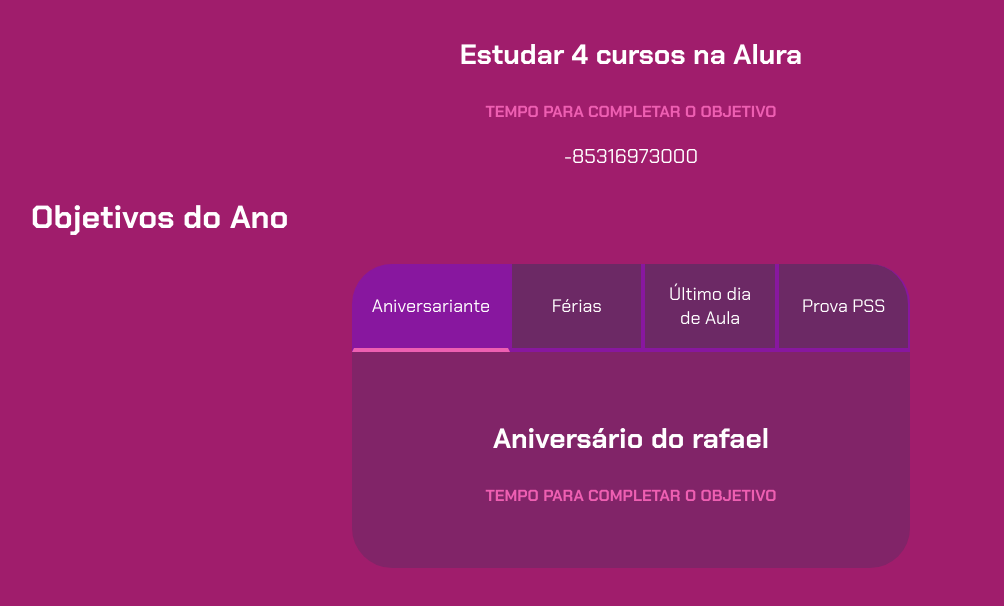
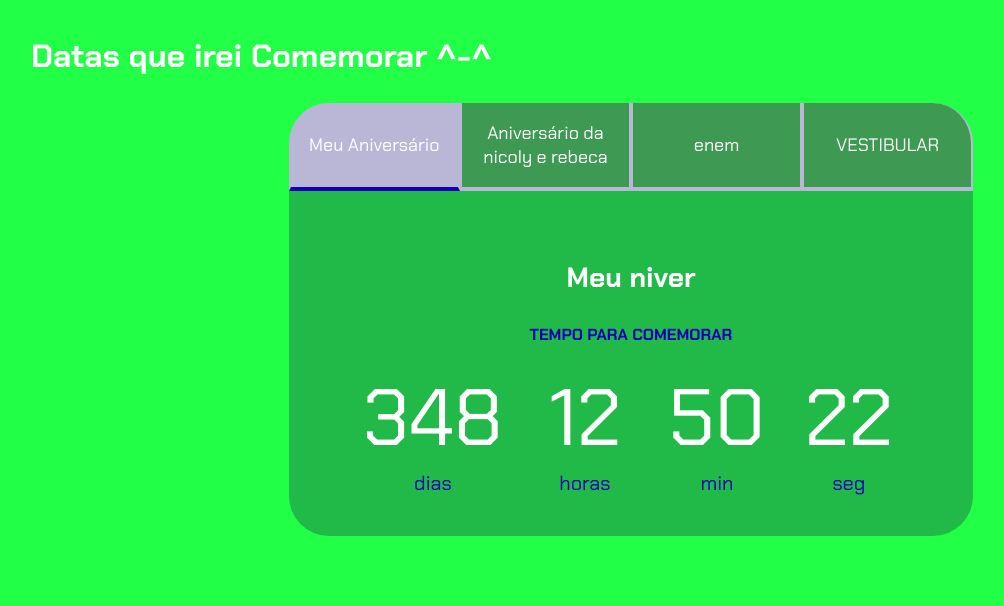
Before and after one commit to Fernandeslv/projeto-de-vida-01, a plain HTML site: page index.html in a window 1280 px wide. Shown: the whole page, without its empty margins (9-1013 px from the left). Drawn offline with Linux system fonts and the light colour scheme.

Commit message:
CORREÇÃO SUPREMA CERTA

```diff
--- a/index.html
+++ b/index.html
@@ -1,78 +1,116 @@
 <!DOCTYPE html>
 <html lang="pt-br">
+
 <head>
     <meta charset="UTF-8">
     <meta name="viewport" content="width=device-width, initial-scale=1.0">
-    <title>Cronômetro para Datas Especiais</title>
+    <title>Meus objetivos do ano</title>
     <link rel="stylesheet" href="style.css">
 </head>
+
 <body>
     <section class="conteudo-principal">
-      <div class="aba-conteudo ativo">
-  <h3 class="aba-conteudo-titulo-principal">Estudar 4 cursos na Alura</h3>
-  <h4 class="aba-conteudo-titulo-secundario">
-    Tempo para completar o objetivo
-  </h4>
-  <div class="contador"></div>
-</div>
-<div class="aba-conteudo">
-  <h3 class="aba-conteudo-titulo-principal">Criar 5 projetos em Javascript</h3>
-  <h4 class="aba-conteudo-titulo-secundario">
-    Tempo para completar o objetivo
-  </h4>
-  <div class="contador"></div>
-</div>
-<div class="aba-conteudo">
-  <h3 class="aba-conteudo-titulo-principal">
-    Criar um portfolio com os meus 3 melhores projetos
-  </h3>
-  <h4 class="aba-conteudo-titulo-secundario">
-    Tempo para completar o objetivo
-  </h4>
-  <div class="contador"></div>
-</div>
-<div class="aba-conteudo">
-  <h3 class="aba-conteudo-titulo-principal">
-    Atualizar meu currículo com os certificados da Alura
-  </h3>
-  <h4 class="aba-conteudo-titulo-secundario">
-    Tempo para completar o objetivo
-  </h4>
-  <div class="contador"></div>
-</div>
-        <h2 class="titulo-principal">Objetivos do Ano</h2>
+        <h2 class="titulo-principal">Datas que irei Comemorar ^-^<span></span></h2>
         <div class="conteudo">
             <div class="botoes">
-            <button class="botao ativo">Aniversariante</button>
-            <button class="botao">Férias</button>
-            <button class="botao">Último dia de Aula</button>
-            <button class="botao">Prova PSS</button>
+                <button class="botao ativo">Meu Aniversário</button>
+                <button class="botao">Aniversário da nicoly e rebeca</button>
+                <button class="botao">enem</button>
+                <button class="botao">VESTIBULAR</button>
             </div>
             <div class="abas-textos">
                 <div class="aba-conteudo ativo">
-                <h3 class="aba-conteudo-titulo-principal">Aniversário do
-                  rafael</h3>
-                <h4 class="aba-conteudo-titulo-secundario">Tempo para completar o objetivo</h4>
-                <div class="contador"></div>
+                    <h3 class="aba-conteudo-titulo-principal">Meu niver</h3>
+                    <h4 class="aba-conteudo-titulo-secundario">Tempo para comemorar</h4>
+                    <div class="contador">
+                        <div class="contador-digito">
+                            <p class="contador-digito-numero" id="dias0"></p>
+                            <p class="contador-digito-texto">dias</p>
+                        </div>
+                        <div class="contador-digito">
+                            <p class="contador-digito-numero" id="horas0"></p>
+                            <p class="contador-digito-texto">horas</p>
+                        </div>
+                        <div class="contador-digito">
+                            <p class="contador-digito-numero" id="min0"></p>
+                            <p class="contador-digito-texto">min</p>
+                        </div>
+                        <div class="contador-digito">
+                            <p class="contador-digito-numero" id="seg0"></p>
+                            <p class="contador-digito-texto">seg</p>
+                        </div>
+                    </div>
                 </div>
                 <div class="aba-conteudo">
-                <h3 class="aba-conteudo-titulo-principal">Férias</h3>
-                <h4 class="aba-conteudo-titulo-secundario">Tempo para completar o objetivo</h4>
-                <div class="contador"></div>
+                    <h3 class="aba-conteudo-titulo-principal">Aniversário do Meu esposo</h3>
+                    <h4 class="aba-conteudo-titulo-secundario">Tempo para comemorar</h4>
+                    <div class="contador">
+                        <div class="contador-digito">
+                            <p class="contador-digito-numero" id="dias1"></p>
+                            <p class="contador-digito-texto">dias</p>
+                        </div>
+                        <div class="contador-digito">
+                            <p class="contador-digito-numero" id="horas1"></p>
+                            <p class="contador-digito-texto">horas</p>
+                        </div>
+                        <div class="contador-digito">
+                            <p class="contador-digito-numero" id="min1"></p>
+                            <p class="contador-digito-texto">min</p>
+                        </div>
+                        <div class="contador-digito">
+                            <p class="contador-digito-numero" id="seg1"></p>
+                            <p class="contador-digito-texto">seg</p>
+                        </div>
+                    </div>
                 </div>
                 <div class="aba-conteudo">
-                <h3 class="aba-conteudo-titulo-principal">Férias de Final de Ano</h3>
-                <h4 class="aba-conteudo-titulo-secundario">Tempo para completar o objetivo</h4>
-                <div class="contador"></div>
+                    <h3 class="aba-conteudo-titulo-principal">Natal</h3>
+                    <h4 class="aba-conteudo-titulo-secundario">Tempo para comemorar</h4>
+                    <div class="contador">
+                        <div class="contador-digito">
+                            <p class="contador-digito-numero" id="dias2"></p>
+                            <p class="contador-digito-texto">dias</p>
+                        </div>
+                        <div class="contador-digito">
+                            <p class="contador-digito-numero" id="horas2"></p>
+                            <p class="contador-digito-texto">horas</p>
+                        </div>
+                        <div class="contador-digito">
+                            <p class="contador-digito-numero" id="min2"></p>
+                            <p class="contador-digito-texto">min</p>
+                        </div>
+                        <div class="contador-digito">
+                            <p class="contador-digito-numero" id="seg2"></p>
+                            <p class="contador-digito-texto">seg</p>
+                        </div>
+                    </div>
                 </div>
                 <div class="aba-conteudo">
-                <h3 class="aba-conteudo-titulo-principal">Estudar Para Novo PSS</h3>
-                <h4 class="aba-conteudo-titulo-secundario">Tempo para completar o objetivo</h4>
-                <div class="contador"></div>
+                    <h3 class="aba-conteudo-titulo-principal">Reveillon</h3>
+                    <h4 class="aba-conteudo-titulo-secundario">Tempo para comemorar</h4>
+                    <div class="contador">
+                        <div class="contador-digito">
+                            <p class="contador-digito-numero" id="dias3"></p>
+                            <p class="contador-digito-texto">dias</p>
+                        </div>
+                        <div class="contador-digito">
+                            <p class="contador-digito-numero" id="horas3"></p>
+                            <p class="contador-digito-texto">horas</p>
+                        </div>
+                        <div class="contador-digito">
+                            <p class="contador-digito-numero" id="min3"></p>
+                            <p class="contador-digito-texto">min</p>
+                        </div>
+                        <div class="contador-digito">
+                            <p class="contador-digito-numero" id="seg3"></p>
+                            <p class="contador-digito-texto">seg</p>
+                        </div>
+                    </div>
                 </div>
             </div>
         </div>
     </section>
     <script src="main.js"></script>
 </body>
+
 </html>
--- a/main.js
+++ b/main.js
@@ -3,6 +3,7 @@ const textos = document.querySelectorAll(".aba-conteudo");
 
 for (let i = 0; i < botoes.length; i++) {
     botoes[i].onclick = function () {
+
         for (let j = 0; j < botoes.length; j++) {
             botoes[j].classList.remove("ativo");
             textos[j].classList.remove("ativo");
@@ -10,11 +11,48 @@ for (let i = 0; i < botoes.length; i++) {
 
         botoes[i].classList.add("ativo");
         textos[i].classList.add("ativo");
-  };
+    }
 }
 
 const contadores = document.querySelectorAll(".contador");
-const tempoObjetivo1 = new Date("2023-10-05T00:00:00");
+const tempoObjetivo1 = new Date("2027-06-02T00:00:00");
+const tempoObjetivo2 = new Date("2026-09-12T00:00:00");
+const tempoObjetivo3 = new Date("2026-11-08T00:00:00");
+const tempoObjetivo4 = new Date("2026-11-01T00:00:00");
+
+const tempos = [tempoObjetivo1, tempoObjetivo2, tempoObjetivo3, tempoObjetivo4];
+
+
+function calculaTempo(tempoObjetivo) {
     let tempoAtual = new Date();
+    let tempoFinal = tempoObjetivo - tempoAtual;
+    let segundos = Math.floor(tempoFinal / 1000);
+    let minutos = Math.floor(segundos / 60);
+    let horas = Math.floor(minutos / 60);
+    let dias = Math.floor(horas / 24);
 
-contadores[0].textContent = tempoObjetivo1 - tempoAtual;
+    segundos %= 60;
+    minutos %= 60;
+    horas %= 24;
+    if (tempoFinal > 0) {
+        return [dias, horas, minutos, segundos];
+    } else {
+        return [0, 0, 0, 0];
+    }
+}
+
+function atualizaCronometro() {
+    for (let i = 0; i < contadores.length; i++) {
+        document.getElementById("dias" + i).textContent = calculaTempo(tempos[i])[0];
+        document.getElementById("horas" + i).textContent = calculaTempo(tempos[i])[1];
+        document.getElementById("min" + i).textContent = calculaTempo(tempos[i])[2];
+        document.getElementById("seg" + i).textContent = calculaTempo(tempos[i])[3];
+    }
+}
+
+function comecaCronometro() {
+    atualizaCronometro();
+    setInterval(atualizaCronometro, 1000);
+}
+
+comecaCronometro();
--- a/style.css
+++ b/style.css
@@ -1,12 +1,12 @@
 @import url('https://fonts.googleapis.com/css2?family=Chakra+Petch:wght@400;700&display=swap');
 
 :root {
-    --cor-de-fundo: #a01d6c;
-    --verde: #ee5fb2;
+    --cor-de-fundo: #22ff47;
+    --verde: #1300b9;
     --branco: #FFFFFF;
-    --botao-ativo: #88179f;
-    --botao-inativo: rgba(58, 55, 94, 0.5);
-    --texto-fundo: rgba(58, 55, 94, 0.3);
+    --botao-ativo: #b9b6d6;
+    --botao-inativo: rgba(91, 55, 94, 0.5);
+    --texto-fundo: rgba(31, 27, 77, 0.3);
 }
 
 body {
@@ -61,33 +61,59 @@ body {
     display: block;
 }
 
-
-.botao.ativo{
+.botao.ativo {
     background-color: var(--botao-ativo);
     border-bottom: 4px solid var(--verde);
 }
 
-.abas-textos{
+.abas-textos {
     background-color: var(--texto-fundo);
     padding: 40px;
     border-radius: 0 0 40px 40px;
 }
-.aba-conteudo.ativo{
-    display:block;
+
+.aba-conteudo.ativo {
+    display: block;
 }
 
-.aba-conteudo{
+.aba-conteudo {
     display: none;
 }
 
-.aba-conteudo-titulo-principal{
+.aba-conteudo-titulo-principal {
     font-size: 28px;
     text-align: center;
 }
-.aba-conteudo-titulo-secundario{
+
+.aba-conteudo-titulo-secundario {
     text-align: center;
     color: var(--verde);
     text-transform: uppercase;
+}
+
+.contador {
+    display: flex;
+    justify-content: center;
+    flex-wrap: wrap;
+}
+
+.contador-digito {
+    padding: 0 16px;
+    text-align: center;
+    min-width: 100px;
+}
+
+.contador-digito-numero {
+    font-size: 80px;
+    margin: 0;
+
+}
+
+.contador-digito-texto {
+    color: var(--verde);
+    font-size: 20px;
+    margin: 0;
+
 }
 
 @media screen and (min-width: 768px) {
@@ -102,9 +128,4 @@ body {
     .botao:last-child {
         border-radius: 0 40px 0 0;
     }
-  }
-
-  .contador {
-  font-size: 20px;
-  text-align: center;
 }
```
Lines whose indentation alone changed are shown as unchanged.
